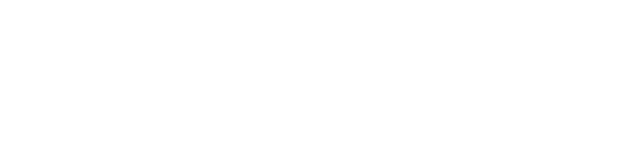
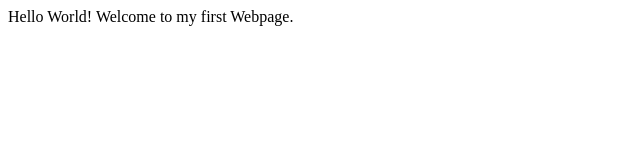
Before and after one commit to Lourine/my-first-webpage, a plain HTML site: page my-first-webpage.html in a window 1280 px wide. Shown: the whole page, without its empty margins (0-640 px from the left). Drawn offline with Linux system fonts and the light colour scheme.

Commit message:
Add text to HTML body

```diff
--- a/my-first-webpage.html
+++ b/my-first-webpage.html
@@ -4,6 +4,7 @@
     <title>My first Webpage!</title>
   </head>
   <body>
-
+  Hello World!
+  Welcome to my first Webpage.
   </body>
 </html>
```
